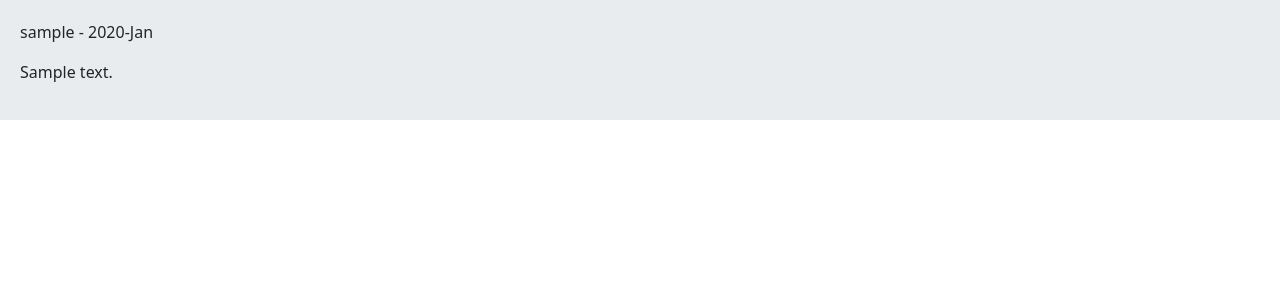
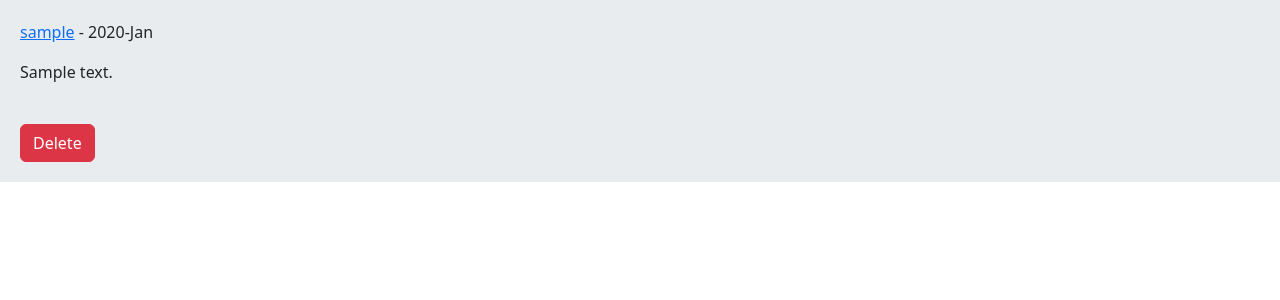
Before and after one commit to UPVEX/simple_social_network, a Django app: a page that uses home/templates/home/detail.html in a window 1280 px wide. Shown: the part 56-356 px from the top of the page. Run offline with Django 5.2, Linux system fonts and the light colour scheme; a user stored in the database is signed in; tables that the repository leaves empty hold one stand-in row (values such as "Sample post").

Commit message:
add delete option to post detail

```diff
--- a/account/templates/account/profile.html
+++ b/account/templates/account/profile.html
@@ -4,7 +4,7 @@
     <h2 class="text-center">{{ user.username }}</h2>
     <div class="card">
         {% for post in posts %}
-            <a class="card-body" href="{{ post.get_absolute_url }}">{{ post.body|truncatewords:8 }}</a>
+            <a class="card-body" href="{{ post.get_absolute_url }}">{{ post.body|truncatewords:5 }}</a>
         {% endfor %}
     </div>
 {% endblock %}
--- a/home/templates/home/detail.html
+++ b/home/templates/home/detail.html
@@ -1,6 +1,10 @@
 {% extends 'base.html' %}
 
 {% block content %}
-    <P>{{ post.user.username }} - {{ post.updated|date:"Y-M" }}</P>
+    <P> <a href="{% url 'account:user_profile' post.user.id %}">{{ post.user.username }}</a> - {{ post.updated|date:"Y-M" }}</P>
     <p>{{ post.body }}</p>
+    <br>
+    {% if request.user.id == post.user.id %}
+        <a href="{% url 'home:post_delete' post.id %}" class="btn btn-danger">Delete</a>
+    {% endif %}
 {% endblock %}
--- a/home/templates/home/index.html
+++ b/home/templates/home/index.html
@@ -4,7 +4,7 @@
     <h4 style="margin-left: 5px">index page</h4>
     <div class="card">
         {% for post in posts %}
-            <a class="card-body" href="{{ post.get_absolute_url }}">{{ post.body|truncatewords:8 }}</a>
+            <a class="card-body" href="{{ post.get_absolute_url }}">{{ post.body|truncatewords:5 }}</a>
         {% endfor %}
     </div>
 {% endblock %}
--- a/home/urls.py
+++ b/home/urls.py
@@ -6,4 +6,5 @@ app_name = 'home'
 urlpatterns = [
     path('', views.HomeView.as_view(), name='home'),
     path('post/<int:post_id>/<slug:post_slug>/', views.PostDetailView.as_view(), name='post_detail'),
+    path('post/delete/<int:post_id>/', views.PostDeleteView.as_view(), name='post_delete'),
 ]
--- a/home/views.py
+++ b/home/views.py
@@ -1,6 +1,8 @@
-from django.shortcuts import render
+from django.shortcuts import render, redirect
 from django.views import View
 from .models import Post
+from django.contrib import messages
+
 
 class HomeView(View):
     def get(self, request):
@@ -11,3 +13,14 @@ class PostDetailView(View):
     def get(self, request, post_id, post_slug):
         post = Post.objects.get(pk=post_id, slug=post_slug)
         return render(request, 'home/detail.html', {'post':post})
+
+
+class PostDeleteView(View):
+    def get(self, request, post_id):
+        post = Post.objects.get(pk=post_id)
+        if request.user.id == post.user.id:
+            post.delete()
+            messages.success(request, 'post deleted successfully', 'success')
+        else:
+            messages.error(request, 'you cant delete this post', 'danger')
+        return redirect('home:home')
```
